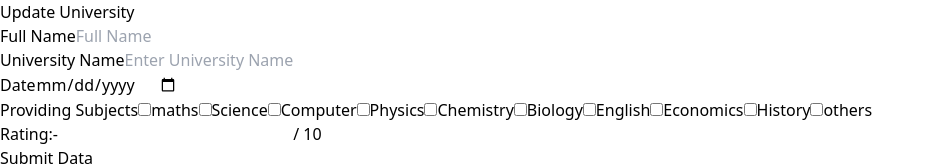
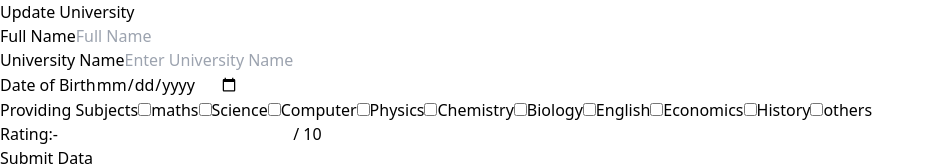
Before and after one commit to AnanduAppu/universityData_Ui, a React (Vite) app: page / in a window 1280 px wide. Shown: the top 166 px of the page, without its empty margins (0-935 px from the left). Built offline with nearby package versions, Linux system fonts and the light colour scheme.

Commit message:
15-05-2024 news

```diff
--- a/src/pages/PostInfo.jsx
+++ b/src/pages/PostInfo.jsx
@@ -92,7 +92,7 @@ function PostInfo() {
                     htmlFor="date"
                     className="mb-3 block text-base font-medium text-black"
                   >
-                    Date
+                    Date of Birth
                   </label>
                   <input
                     onChange={(e) => setDate(e.target.value)}
```
